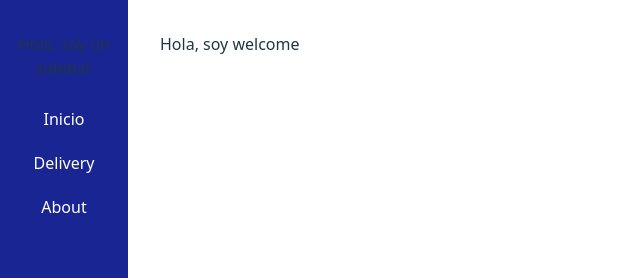
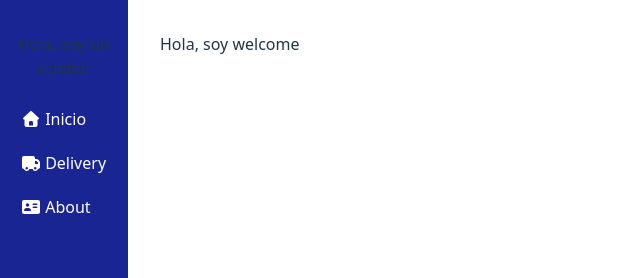
Before and after one commit to daanube/my-own-portfolio-shove-it, a Vue app: page /#/ in a window 1280 px wide. Shown: the top 278 px of the page, without its empty margins (0-640 px from the left). Built offline with nearby package versions, Linux system fonts and the light colour scheme.

Commit message:
adding fontAwesome and correcting sidebar styles
adding fontAwesome and correcting sidebar styles

```diff
--- a/package.json
+++ b/package.json
@@ -9,6 +9,10 @@
     "preview": "vite preview"
   },
   "dependencies": {
+    "@fortawesome/fontawesome-svg-core": "^7.0.1",
+    "@fortawesome/free-regular-svg-icons": "^7.0.1",
+    "@fortawesome/free-solid-svg-icons": "^7.0.1",
+    "@fortawesome/vue-fontawesome": "^3.1.1",
     "vite-plugin-vuetify": "^2.1.2",
     "vue": "^3.5.18",
     "vue-router": "^4.5.1"
--- a/src/components/SideBarView.vue
+++ b/src/components/SideBarView.vue
@@ -1,4 +1,14 @@
-<script setup lang="ts"></script>
+<script setup lang="ts">
+    /* add fontawesome core */
+    import { library } from '@fortawesome/fontawesome-svg-core'
+    /* import all the icons in Free Solid, Free Regular, and Brands styles */
+    import { fas } from '@fortawesome/free-solid-svg-icons'
+    import { far } from '@fortawesome/free-regular-svg-icons'
+
+    library.add(fas, far)
+    /* import font awesome icon component */
+    import { FontAwesomeIcon } from '@fortawesome/vue-fontawesome'
+</script>
 
 <!-- //////////////////////////////////////////////////////////////////////// -->
 
@@ -9,13 +19,13 @@
         </div>
         <ul class="nav-list">
             <li class="nav-item">
-                <i></i><router-link to="/">Inicio </router-link>
+                <router-link to="/"><FontAwesomeIcon icon="fa-solid fa-house" /> Inicio </router-link>
             </li>
             <li class="nav-item">
-                <router-link to="/deliverydemo">Delivery </router-link>
+                <router-link to="/deliverydemo"><FontAwesomeIcon icon="fa-solid fa-truck" /> Delivery </router-link>
             </li>
             <li class="nav-item">
-                <router-link to="/about">About </router-link>
+                <router-link to="/about"><FontAwesomeIcon icon="fa-solid fa-address-card" /> About </router-link>
             </li>
         </ul>
     </div>
@@ -34,6 +44,7 @@
         padding: 0;
         display: flex;
         flex-direction: column;
+        text-align: left;
     }
     .nav-item {
         height: 2rem;
@@ -46,6 +57,10 @@
         height: 2rem;
         padding-top: 5px;
     }
+    .nav-item a svg {
+        padding-left: 1rem;
+    }
+
     .nav-item :hover {
         border-radius: 15px;
         background-color: #e78484;
```
Also changed, not shown: 1 other file (tests, documents, lock files or other folders).
